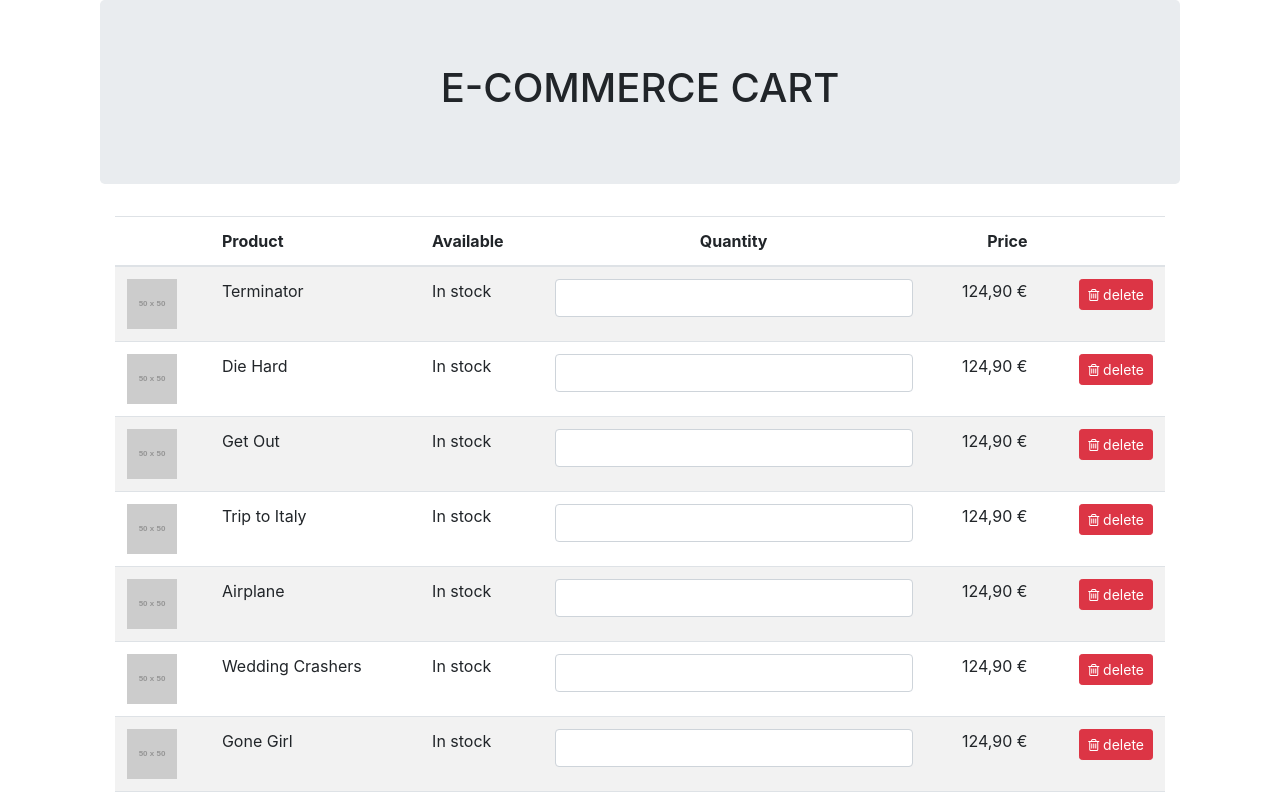
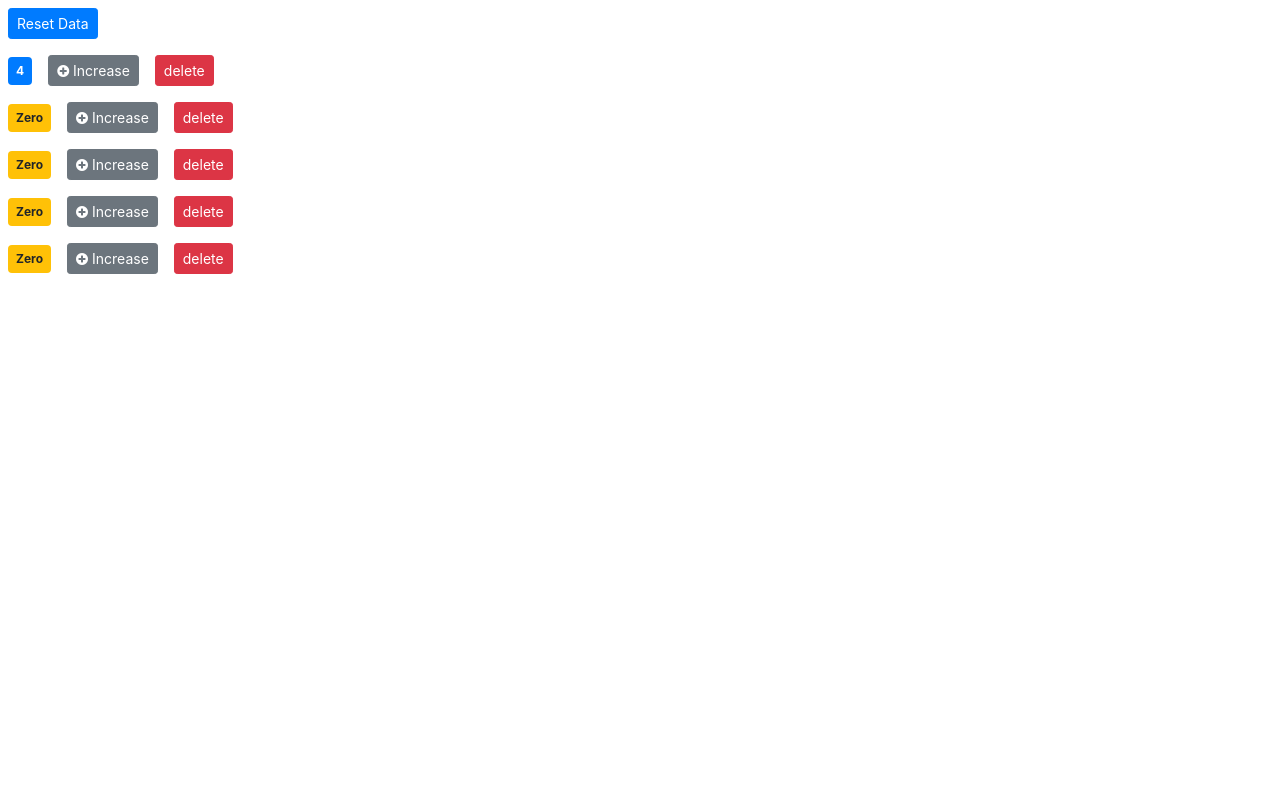
Before and after one commit to asmaa3107/React-Bootstrap-SimpleApp, a React (Create React App) app: page / in a window 1280 px wide. Shown: the top 800 px of the page. Built offline with nearby package versions, Linux system fonts and the light colour scheme.

Commit message:
advanced componet l.51

```diff
--- a/src/components/counter.jsx
+++ b/src/components/counter.jsx
@@ -1,66 +1,36 @@
-// TODO: we gonna  use simple react extension to generate code using it's shortcuts
-// TODO:  cc -imrc ...etc.
 import React, { Component } from "react";
 class Counter extends Component {
-  //*Dynamic Controller and Data Here
-  state = {
-    count: 0,
-    tags: ["tag1", "tag2", "tag3"]
-  };
+  getBadgeClasses() {
+    let classes = "m-2 p-2 badge badge-";
+    classes += this.props.counter.value === 0 ? "warning" : "primary";
+    return classes;
+  }
+  getval() {
+    const { value } = this.props.counter;
+    return value === 0 ? "Zero" : value;
+  }
   //*view Html Template Here
   render() {
     let classes = this.getBadgeClasses();
-
     return (
       <div>
-        {/* Note -> use clasename not className becouse className in jsx is a reserved word  */}
-        <span className={this.getBadgeClasses()}>{this.getval()}</span>
+        <span className={classes}>{this.getval()}</span>
         <button
           type="button"
-          className="btn btn-secondary btn-sm"
-          onClick={this.handelIncreament}
+          className="btn btn-secondary btn-sm m-2"
+          onClick={() => this.props.onIncreament(this.props.counter)}
         >
-          +
+          <i className="fa fa-plus-circle" aria-hidden="true" /> Increase
         </button>
-        {/**in case you have argument to pass in event handller */}
         <button
-          type="button"
-          className="btn btn-secondary btn-sm"
-          onClick={() => this.handelIncreament({ id: 1 })}
+          className="btn btn-danger btn-sm m-2"
+          onClick={() => this.props.onDelete(this.props.counter.id)}
         >
-          + object
+          delete
         </button>
-        {this.rendetTags()}
       </div>
     ); //!end of return function
   } //!end of rendering function
-
-  // you can add custom functions and use it in render return method
-  handelIncreament = e => {
-    this.setState({ count: this.state.count + 1 });
-    console.log(e);
-  };
-  //loap items array
-  rendetTags() {
-    if (this.state.tags.length === 0) return <p>There is no Elemt</p>;
-    return (
-      <ul>
-        {this.state.tags.map(e => (
-          <li key={e}>{e}</li>
-        ))}
-      </ul>
-    );
-  }
-  getBadgeClasses() {
-    let classes = "m-2 p-2 badge badge-";
-    classes += this.state.count === 0 ? "warning" : "primary";
-    return classes;
-  }
-
-  getval() {
-    const { count } = this.state;
-    return count === 0 ? "Zero" : count;
-  }
 } //* end of  class
 
 export default Counter;
--- /dev/null
+++ b/src/components/counters.jsx
@@ -0,0 +1,61 @@
+import React, { Component } from "react";
+import Counter from "./counter";
+
+class Counters extends Component {
+  state = {
+    counters: [
+      { id: 0, value: 4 },
+      { id: 1, value: 0 },
+      { id: 2, value: 0 },
+      { id: 3, value: 0 },
+      { id: 4, value: 0 }
+    ]
+  };
+  handelDelete = counterId => {
+    const counters = this.state.counters.filter(c => c.id !== counterId);
+    this.setState({ counters });
+    console.log("done delteing #", counterId);
+  };
+  handelIncreament = counter => {
+    const counters = [...this.state.counters];
+    const index = counters.indexOf(counter);
+    counters[index] = { ...counter };
+    counters[index].value++;
+    this.setState({ counters });
+    console.log(counter);
+  };
+  resetCounters = () => {
+    const counters = this.state.counters.map(c => {
+      c.value = 0;
+      return c;
+    });
+    this.setState(counters);
+    console.log("counters reset sucessfully");
+  };
+  render() {
+    return (
+      <React.Fragment>
+        <div>
+          <button
+            className="btn btn-primary btn-sm m-2"
+            type="reset"
+            onClick={this.resetCounters}
+          >
+            Reset Data
+          </button>
+          {this.state.counters.map(cnt => (
+            <Counter
+              key={cnt.id}
+              counter={cnt}
+              // value={cnt.value} id={cnt.id}
+              onDelete={this.handelDelete}
+              onIncreament={() => this.handelIncreament(cnt)}
+            />
+          ))}
+        </div>
+      </React.Fragment>
+    );
+  }
+}
+
+export default Counters;
--- a/src/components/movies.jsx
+++ b/src/components/movies.jsx
@@ -1,12 +1,23 @@
 import React, { Component } from "react";
 import { getMovies } from "../services/fakeMovieService";
-
 
 class MoviesComp extends Component {
   state = {
     movies: getMovies()
   };
+
+  confirmDelete = movie => {
+    const updated_movielist = this.state.movies.filter(
+      m => m._id !== movie._id
+    );
+    this.setState({ movies: updated_movielist });
+    // console.log(movie);
+  };
+
   render() {
+    //es6 parameter destracting
+    const { length: count } = this.state.movies;
+    // if(count === 0) return <p>No movies for now</p>
     return (
       <div className="container">
         <div className="jumbotron text-center">
@@ -19,6 +30,12 @@ class MoviesComp extends Component {
           <div className="row">
             <div className="col-12">
               <div className="table-responsive">
+                {/**we use short if to render if condition in jsx */}
+                {count === 0 ? (
+                  <p>No Movies Here </p>
+                ) : (
+                  <p>we have {count} Movies .. Enjoy!</p>
+                )}
                 <table className="table table-striped">
                   <thead>
                     <tr>
@@ -40,7 +57,7 @@ class MoviesComp extends Component {
                         <td>
                           <img src="https://dummyimage.com/50x50/55595c/fff" />{" "}
                         </td>
-                        <td key={m._id}>{m.title}</td>
+                        <td>{m.title}</td>
                         <td>In stock</td>
                         <td>
                           <input className="form-control" type="text" />
@@ -49,10 +66,11 @@ class MoviesComp extends Component {
                         <td className="text-right">
                           <button
                             className="btn btn-sm btn-danger"
-                            onClick={() => this.confirmDelete(m._id)}
+                            onClick={() => this.confirmDelete(m)}
                           >
-                           <span className="fa fa-trash-o"></span>{"  "}
-                           delete
+                            <span className="fa fa-trash-o" />
+                            {"  "}
+                            delete
                           </button>
                         </td>
                       </tr>
@@ -80,19 +98,6 @@ class MoviesComp extends Component {
       </div>
     );
   }
-
-  confirmDelete = id => {
-    debugger;
-
-    let obj = this.state.movies.filter(m => m._id === id);
-    let newOj = this.state.movies;
-    if (newOj.indexOf(obj) > -1) newOj.slice(newOj.indexOf(obj), 1);
-    console.log(obj);
-    console.log(newOj);
-
-    // obj.pop();
-    // this.setState({ movies: obj });
-  };
 } //* end of  class
 
 export default MoviesComp;
--- a/src/index.js
+++ b/src/index.js
@@ -1,12 +1,14 @@
 import React from 'react';
 import ReactDOM from 'react-dom';
 import './index.scss';
-import App from './App';
+// import App from './App';
 import 'bootstrap/scss/bootstrap.scss';
 import * as serviceWorker from './serviceWorker';
+import Counters from './components/counters';
 
 // library.add(FontAwesomeIcon) ;
-ReactDOM.render( <App/> , document.getElementById('root'));
+// ReactDOM.render( <App/> , document.getElementById('root'));
+ReactDOM.render( <Counters/> , document.getElementById('root'));
 
 // If you want your app to work offline and load faster, you can change
 // unregister() to register() below. Note this comes with some pitfalls.
```
Also changed, not shown: src/components/counterOld.jsx (added, +72 -0 lines), 1 other file (tests, documents, lock files or other folders).
